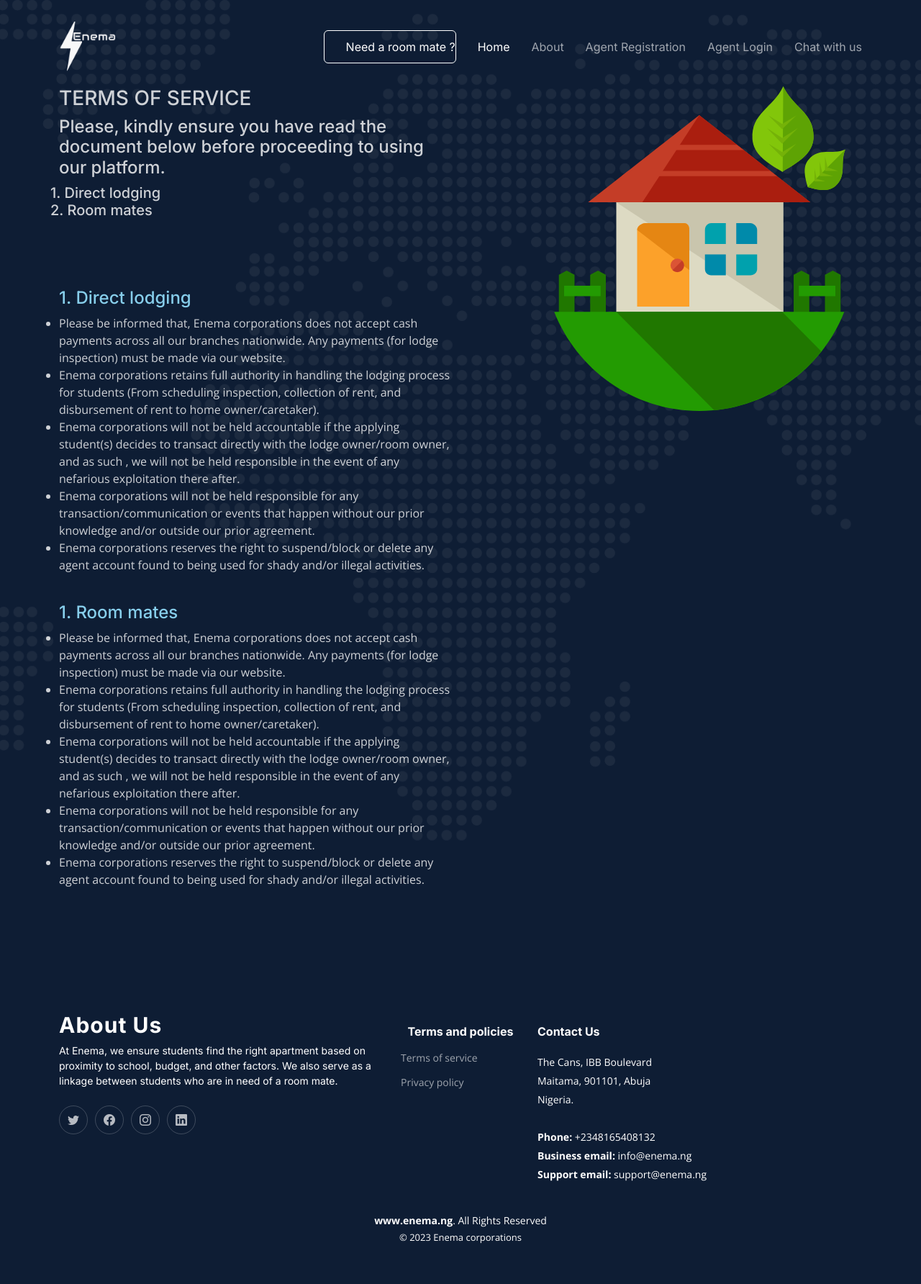
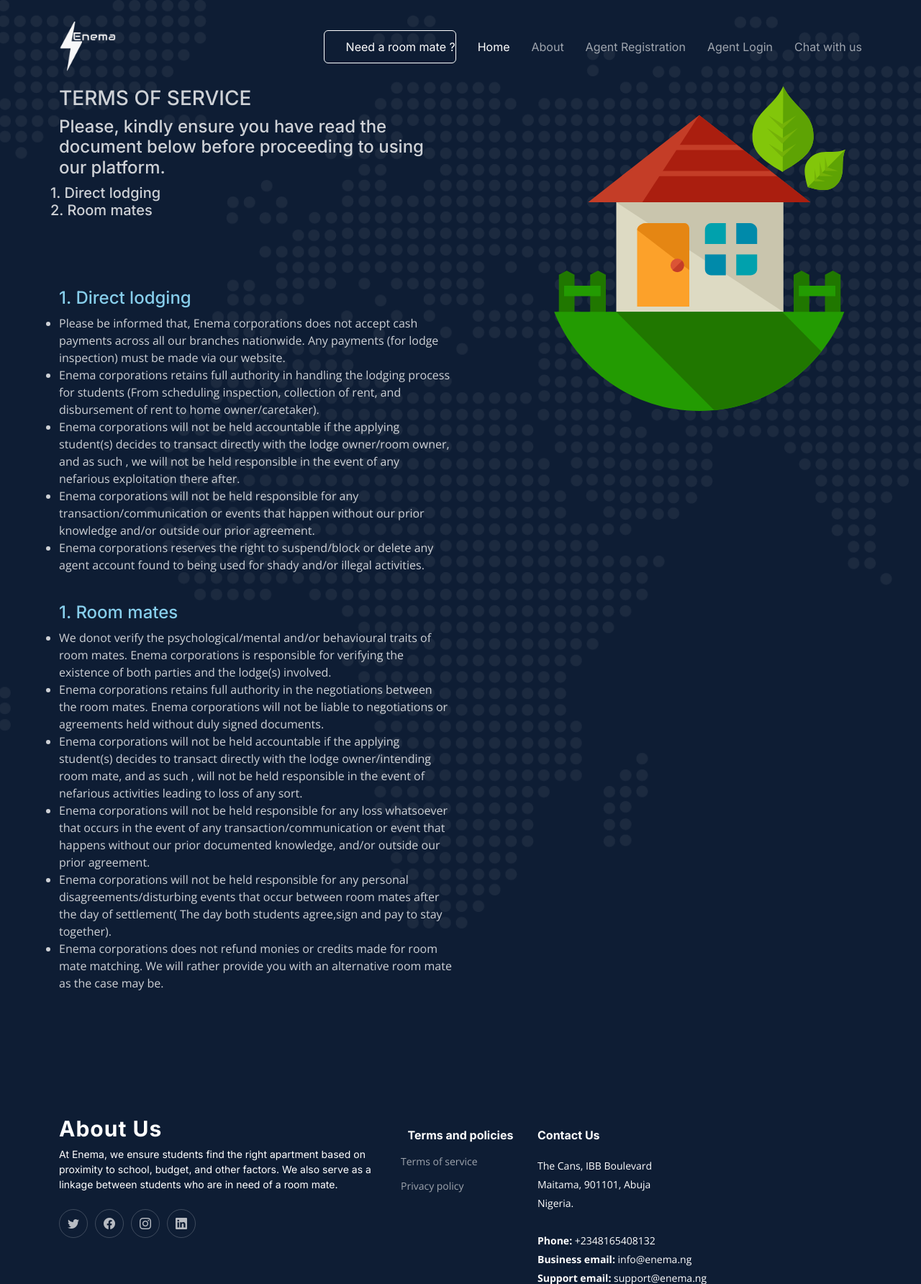
Before and after one commit to Unekwu001/newpro, a Django app: page /terms_of_service/ in a window 1280 px wide. Shown: the top 1784 px of the page at 72% size. Before the commit the page ends 1728 px from the top, so only its background shows below. Run offline with Django 4.2, Linux system fonts and the light colour scheme; some libraries are stand-ins or nearby versions.

Commit message:
quick fix

```diff
--- a/enema/templates/termsOfService.html
+++ b/enema/templates/termsOfService.html
@@ -50,26 +50,32 @@
            		<ul>
            		<h4 style="color:skyblue">1. Room mates</h4>
            			<li>
-           			    Please be informed that, Enema corporations does not accept cash payments across all our branches
-           			    nationwide. Any payments (for lodge inspection) must be made via our website.
+           			     We donot verify the psychological/mental and/or behavioural traits of room mates. Enema corporations
+           			     is responsible for verifying the existence of both parties and the lodge(s) involved.
            			</li>
 
            			<li>
-           			   Enema corporations retains full authority in handling the lodging process for students
-           			   (From scheduling inspection, collection of rent, and disbursement of rent to home owner/caretaker).
+           			   Enema corporations retains full authority in the negotiations between the room mates. Enema
+           			   corporations will not be liable to negotiations or agreements held without duly signed documents.
            			</li>
            			<li>
            			  Enema corporations will not be held accountable if the applying student(s) decides to transact
-           			  directly with the lodge owner/room owner, and as such , we will not be held responsible in the event of
-           			  any nefarious exploitation there after.
+           			  directly with the lodge owner/intending room mate, and as such , will not be held responsible in the
+           			   event of nefarious activities leading to loss of any sort.
            			</li>
            			<li>
-           			  Enema corporations will not be held responsible for any transaction/communication or events that happen
-           			   without our prior knowledge and/or outside our prior agreement.
+           			  Enema corporations will not be held responsible  for any loss whatsoever that occurs in the event of any
+           			   transaction/communication or event that happens without our prior documented knowledge, and/or outside
+           			    our prior agreement.
            			</li>
            			<li>
-           			   Enema corporations reserves the right to suspend/block or delete any agent account found to being used
-           			   for shady and/or illegal activities.
+           			   Enema corporations will not be held responsible for any personal disagreements/disturbing events that
+           			   occur between room mates after the day of settlement( The day both students agree,sign and pay to stay
+           			    together).
+           			</li>
+           			<li>
+           			   Enema corporations does not refund monies or credits made for room mate matching. We will rather provide
+           			    you with an alternative room mate as the case may be.
            			</li>
 
            		</ul>
```
